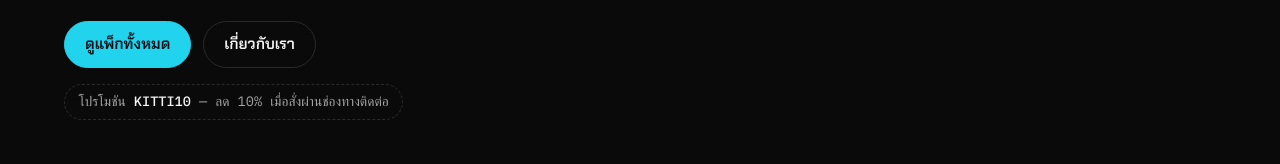
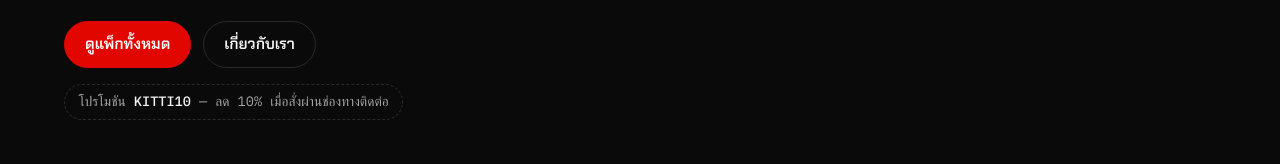
Before and after one commit to Sleepingknight0/kitti-tokens-site, a plain HTML site: page index.html in a window 1280 px wide. Shown: the part 636-800 px from the top of the page. Drawn offline with Linux system fonts and the light colour scheme; a web font is replaced by a local one.

Commit message:
Theme: SpaceX-tone accent red (#e10600); kill cyan/mint (Blue order)

```diff
--- a/assets/site.css
+++ b/assets/site.css
@@ -10,8 +10,8 @@
   --text: #f5f5f5;
   --text-muted: #a3a3a3;
   --text-dim: #737373;
-  --accent: #22d3ee; /* cyan — matches brand-logo glow; used ONLY on primary CTA */
-  --accent-ink: #041016;
+  --accent: #e10600; /* SpaceX-tone red; used ONLY on primary CTA */
+  --accent-ink: #ffffff;
   --radius: 12px;
   --radius-lg: 16px;
   --wrap: 72rem;
```
